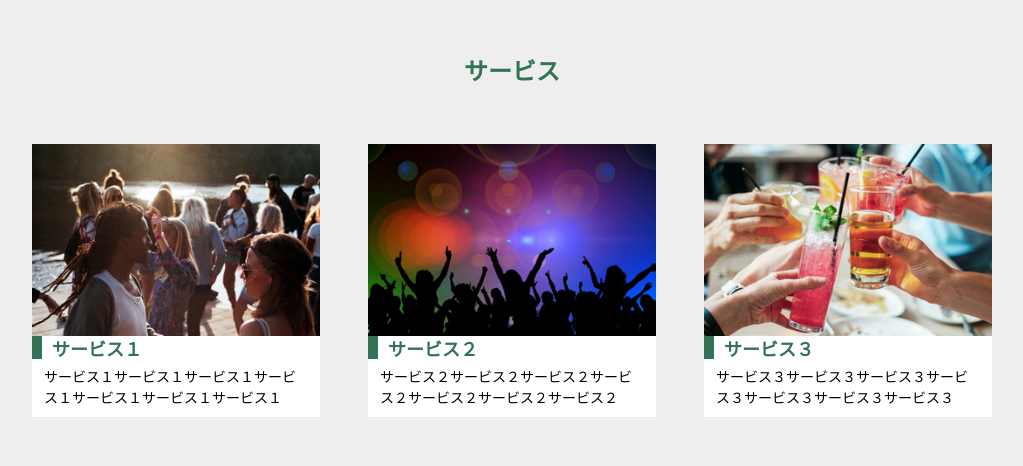
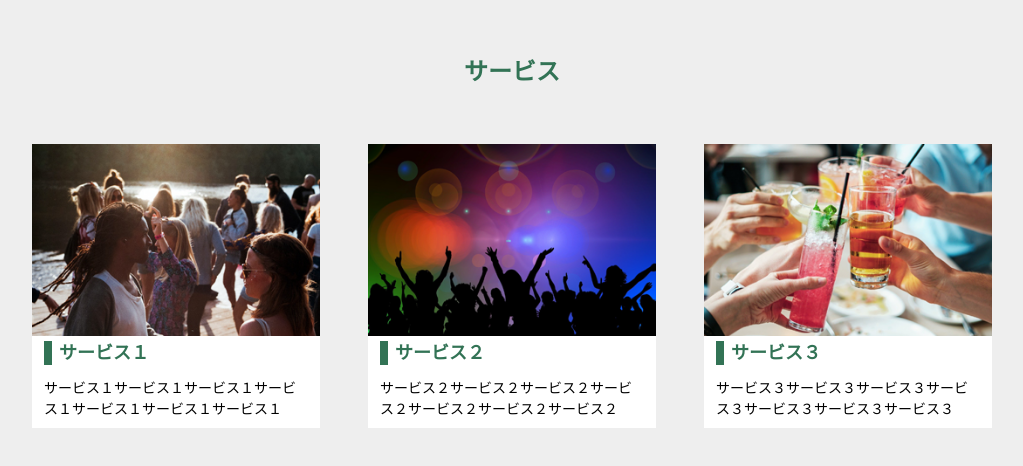
Before and after one commit to Ami624/dezasuta, a plain HTML site: page kadai3_Umegawa_01/index.html in a window 1280 px wide. Shown: the whole page, without its empty margins (128-1151 px from the left). Drawn offline with Linux system fonts and the light colour scheme.

Commit message:
課題3_修正2回目

```diff
--- a/kadai3_Umegawa_01/CSS/style.css
+++ b/kadai3_Umegawa_01/CSS/style.css
@@ -31,12 +31,13 @@ h2 {
 }
 
 .container h3 {
-    padding: 5px 20px 0;
+    padding: 3px 20px;
     font-size: 18px;
     font-weight: 700;
     color: #327355;
-    border-left: 10px solid #327355;
-    padding-left: 10px;
+    border-left: 8px solid #327355;
+    padding-left: 7px;
+    margin: 5px 12px;
 }
 
 .container .text {
@@ -46,9 +47,10 @@ h2 {
 }
 
 
-@media screen and (max-whidth: 400px) {
+@media screen and (max-width: 400px) {
     .container .row {
         flex-direction: column;
+        gap: 20px;
     }
 
     .container .col {
@@ -57,9 +59,4 @@ h2 {
 }
 
 
-/* 教えていただきたい点
-・h３タグの横についている縦線の調整の仕方がわからなかったです。
-・レスポンシブの設定が上手く反映されません。。。
-　デベロッパーツールで確認しても原因が見つけられませんでした。
-
-添削よろしくお願いいたします*/
+/* 添削よろしくお願いいたします!*/
```
Also changed, not shown: 1 other file.
